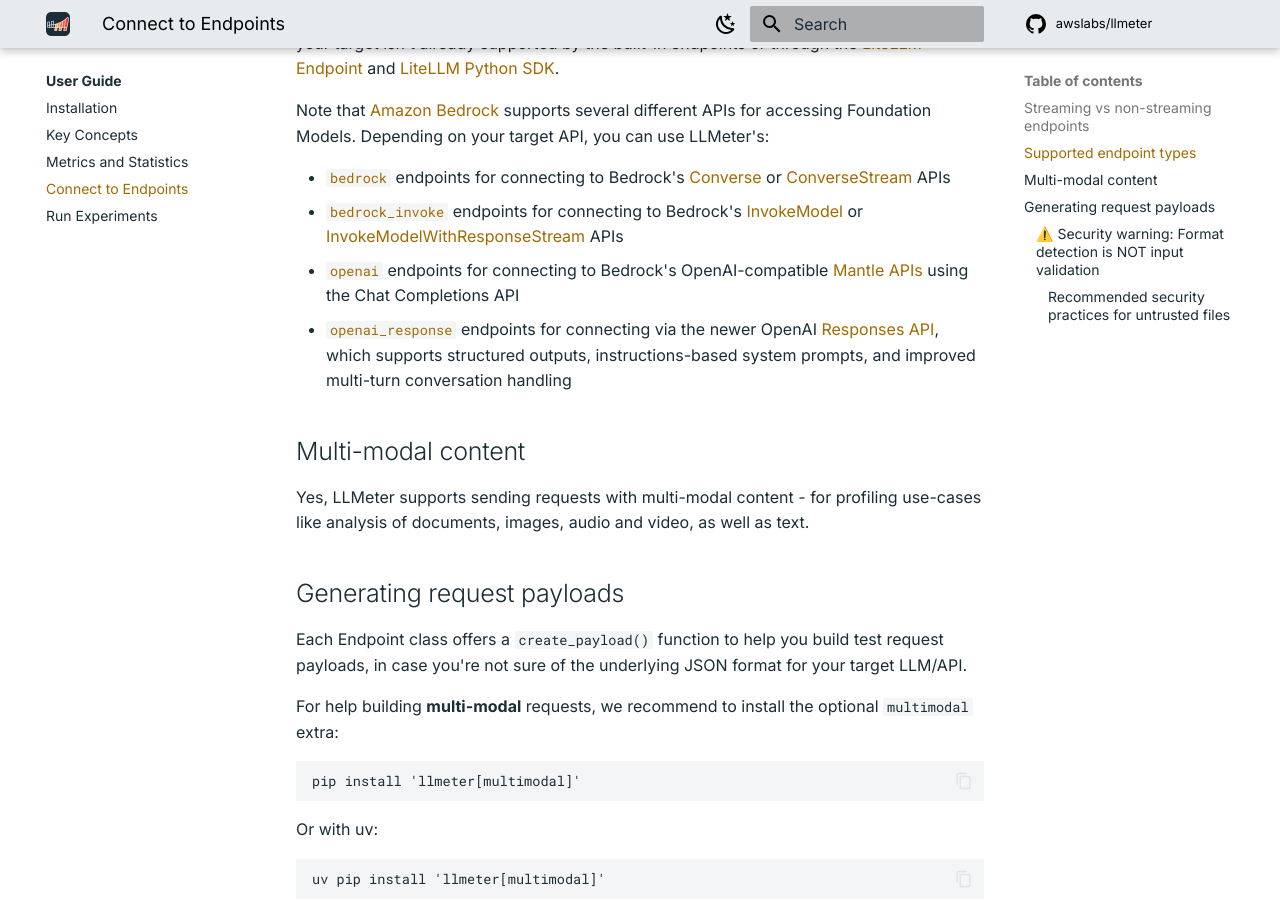
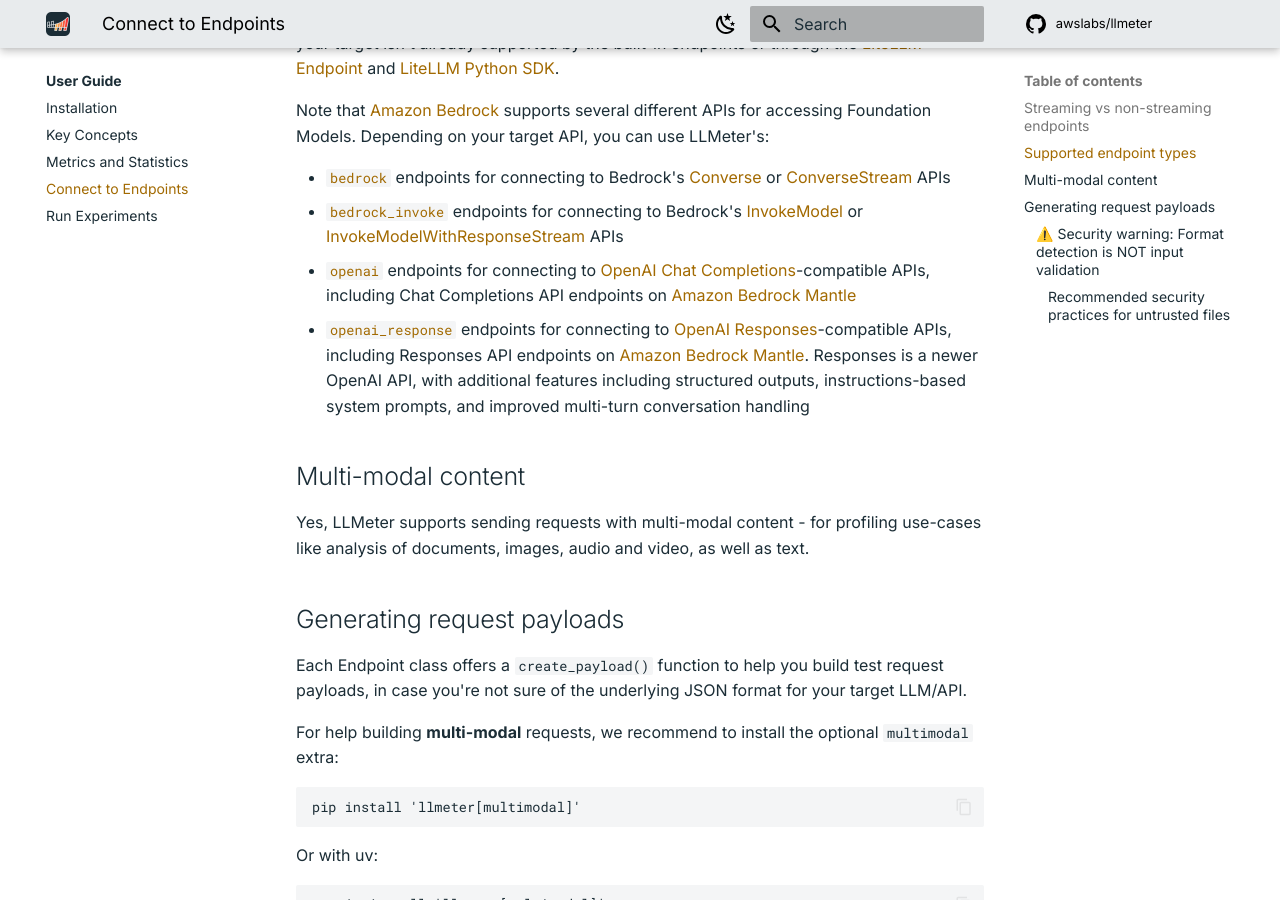
Before and after one commit to awslabs/llmeter, an MkDocs documentation site: the page built from docs/user_guide/connect_endpoints.md, in a window 1280 px wide and 900 px high, scrolled down 718 px. Built offline with MkDocs 1.6.1 and Material for MkDocs 9.7.7, drawn with Linux system fonts in a browser that asks for light colours; comment, search, counter and statistics services are not loaded.

Commit message:
doc(openai): Minor edit notebook & user guide
Tweak OpenAI Responses intro comments on user guide and example
notebook for clarity.

```diff
--- a/docs/user_guide/connect_endpoints.md
+++ b/docs/user_guide/connect_endpoints.md
@@ -18,8 +18,8 @@
 
 - [`bedrock`](../reference/endpoints/bedrock.md) endpoints for connecting to Bedrock's [Converse](https://docs.aws.amazon.com/bedrock/latest/APIReference/API_runtime_Converse.html) or [ConverseStream](https://docs.aws.amazon.com/bedrock/latest/APIReference/API_runtime_ConverseStream.html) APIs
 - [`bedrock_invoke`](../reference/endpoints/bedrock_invoke.md) endpoints for connecting to Bedrock's [InvokeModel](https://docs.aws.amazon.com/bedrock/latest/APIReference/API_runtime_InvokeModel.html) or [InvokeModelWithResponseStream](https://docs.aws.amazon.com/bedrock/latest/APIReference/API_runtime_InvokeModelWithResponseStream.html) APIs
-- [`openai`](../reference/endpoints/openai.md) endpoints for connecting to Bedrock's OpenAI-compatible [Mantle APIs](https://docs.aws.amazon.com/bedrock/latest/userguide/bedrock-mantle.html) using the Chat Completions API
-- [`openai_response`](../reference/endpoints/openai_response.md) endpoints for connecting via the newer OpenAI [Responses API](https://platform.openai.com/docs/api-reference/responses), which supports structured outputs, instructions-based system prompts, and improved multi-turn conversation handling
+- [`openai`](../reference/endpoints/openai.md) endpoints for connecting to [OpenAI Chat Completions](https://developers.openai.com/api/reference/resources/chat)-compatible APIs, including Chat Completions API endpoints on [Amazon Bedrock Mantle](https://docs.aws.amazon.com/bedrock/latest/userguide/bedrock-mantle.html)
+- [`openai_response`](../reference/endpoints/openai_response.md) endpoints for connecting to [OpenAI Responses](https://platform.openai.com/docs/api-reference/responses)-compatible APIs, including Responses API endpoints on [Amazon Bedrock Mantle](https://docs.aws.amazon.com/bedrock/latest/userguide/bedrock-mantle.html). Responses is a newer OpenAI API, with additional features including structured outputs, instructions-based system prompts, and improved multi-turn conversation handling
 
 ## Multi-modal content
 
```
Also changed, not shown: 1 other file.
